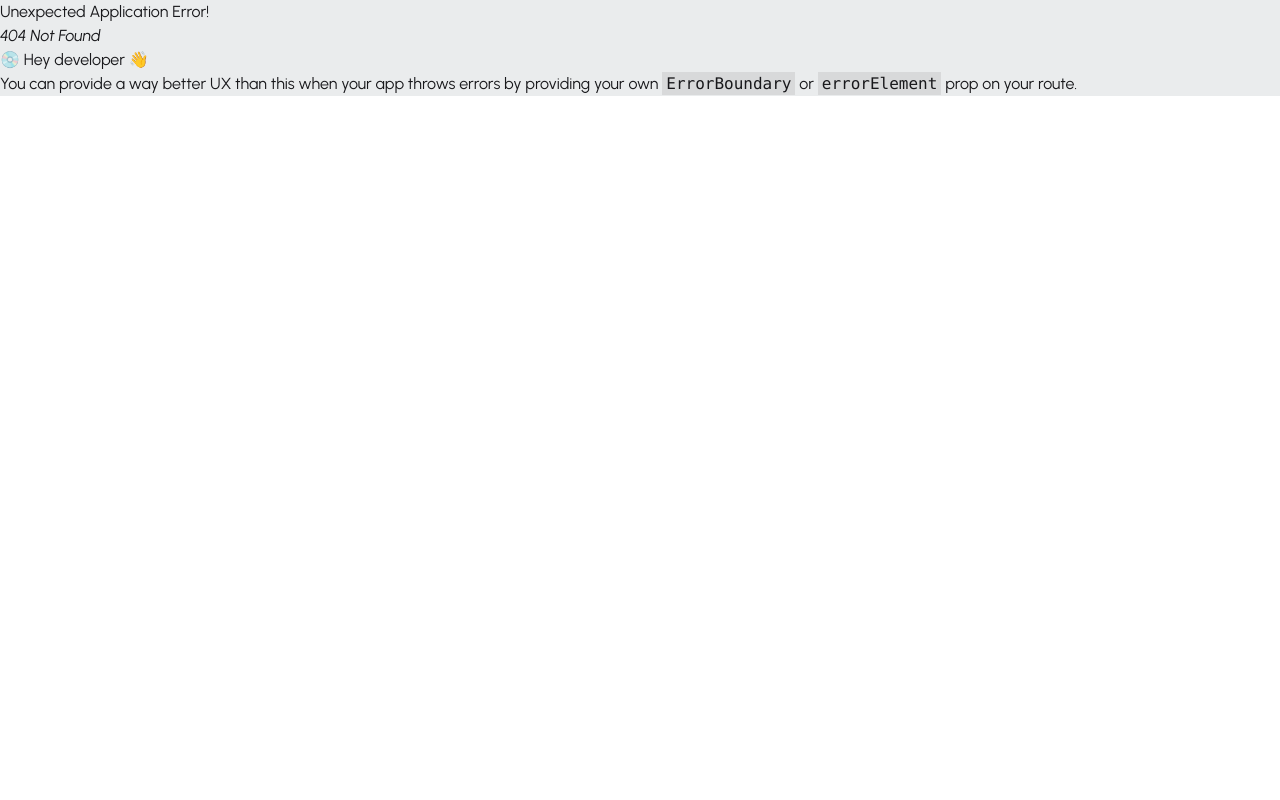
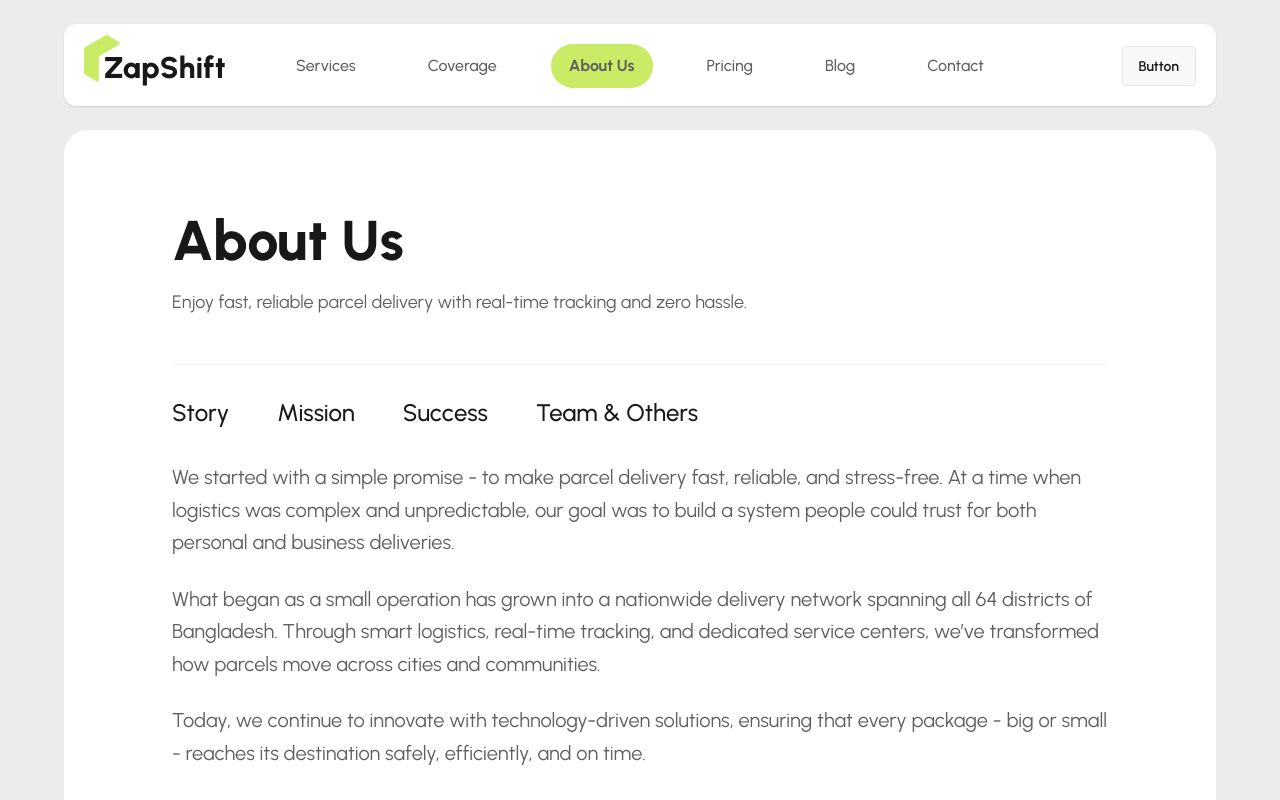
Before and after one commit to Antor-Chowdhury/Zap-Shift-Client, a React (Vite) app: page /about-us in a window 1280 px wide. Before the commit this address had no page. Shown: the top 800 px of the page. Built offline with nearby package versions, Linux system fonts and the light colour scheme.

Commit message:
added about us page

```diff
--- /dev/null
+++ b/src/pages/About_Us/AboutUs.jsx
@@ -0,0 +1,77 @@
+import React from "react";
+import { NavLink, Outlet } from "react-router";
+
+const AboutUs = () => {
+  const links = (
+    <>
+      <NavLink
+        to="story"
+        end
+        className={({ isActive }) =>
+          `font-medium text-base sm:text-xl lg:text-2xl transition whitespace-nowrap
+          ${isActive ? "text-primary font-extrabold" : "hover:text-[#5B6A2E]"}`
+        }
+      >
+        Story
+      </NavLink>
+
+      <NavLink
+        to="mission"
+        className={({ isActive }) =>
+          `font-medium text-base sm:text-xl lg:text-2xl transition whitespace-nowrap
+          ${isActive ? "text-primary font-extrabold" : "hover:text-[#5B6A2E]"}`
+        }
+      >
+        Mission
+      </NavLink>
+
+      <NavLink
+        to="success"
+        className={({ isActive }) =>
+          `font-medium text-base sm:text-xl lg:text-2xl transition whitespace-nowrap
+          ${isActive ? "text-primary font-extrabold" : "hover:text-[#5B6A2E]"}`
+        }
+      >
+        Success
+      </NavLink>
+
+      <NavLink
+        to="team"
+        className={({ isActive }) =>
+          `font-medium text-base sm:text-xl lg:text-2xl transition whitespace-nowrap
+          ${isActive ? "text-primary font-extrabold" : "hover:text-[#5B6A2E]"}`
+        }
+      >
+        Team & Others
+      </NavLink>
+    </>
+  );
+
+  return (
+    <div className="max-w-[90%] mx-auto bg-white px-4 sm:px-8 lg:px-27 py-8 sm:py-14 lg:py-20 rounded-3xl mb-12 sm:mb-16">
+      <div className="mb-8 sm:mb-12">
+        <h2 className="font-extrabold text-3xl sm:text-4xl lg:text-[56px] mb-3 sm:mb-4">
+          About Us
+        </h2>
+        <p className="text-primary-content text-base sm:text-lg">
+          Enjoy fast, reliable parcel delivery with real-time tracking and zero
+          hassle.
+        </p>
+      </div>
+
+      {/* Tabs */}
+      <div className="border-t border-gray-100">
+        <div className="flex gap-6 sm:gap-12 my-6 sm:my-8 overflow-x-auto scrollbar-hide">
+          {links}
+        </div>
+      </div>
+
+      {/* Dynamic content */}
+      <div className="text-base sm:text-lg lg:text-xl text-primary-content mt-6 leading-relaxed">
+        <Outlet />
+      </div>
+    </div>
+  );
+};
+
+export default AboutUs;
--- /dev/null
+++ b/src/pages/About_Us/Mission/Mission.jsx
@@ -0,0 +1,29 @@
+import React from "react";
+
+const Mission = () => {
+  return (
+    <div className="space-y-4 sm:space-y-6 text-base sm:text-lg lg:text-xl leading-relaxed">
+      <p>
+        Our mission is to simplify parcel delivery through reliable logistics,
+        modern technology, and customer-focused service. We aim to remove the
+        stress and uncertainty from shipping, whether it’s a personal package or
+        a business-critical delivery.
+      </p>
+
+      <p>
+        By leveraging real-time tracking, optimized routes, and a strong local
+        presence, we ensure transparency and efficiency at every step of the
+        delivery process. Our systems are designed to scale with our customers’
+        needs.
+      </p>
+
+      <p>
+        We are committed to continuous improvement - enhancing speed,
+        reliability, and accessibility - while maintaining affordability for
+        individuals and businesses across Bangladesh.
+      </p>
+    </div>
+  );
+};
+
+export default Mission;
--- /dev/null
+++ b/src/pages/About_Us/Story/Story.jsx
@@ -0,0 +1,29 @@
+import React from "react";
+
+const Story = () => {
+  return (
+    <div className="space-y-4 sm:space-y-6 text-base sm:text-lg lg:text-xl leading-relaxed">
+      <p>
+        We started with a simple promise - to make parcel delivery fast,
+        reliable, and stress-free. At a time when logistics was complex and
+        unpredictable, our goal was to build a system people could trust for
+        both personal and business deliveries.
+      </p>
+
+      <p>
+        What began as a small operation has grown into a nationwide delivery
+        network spanning all 64 districts of Bangladesh. Through smart
+        logistics, real-time tracking, and dedicated service centers, we’ve
+        transformed how parcels move across cities and communities.
+      </p>
+
+      <p>
+        Today, we continue to innovate with technology-driven solutions,
+        ensuring that every package - big or small - reaches its destination
+        safely, efficiently, and on time.
+      </p>
+    </div>
+  );
+};
+
+export default Story;
--- /dev/null
+++ b/src/pages/About_Us/Success/Success.jsx
@@ -0,0 +1,27 @@
+import React from "react";
+
+const Success = () => {
+  return (
+    <div className="space-y-4 sm:space-y-6 text-base sm:text-lg lg:text-xl leading-relaxed">
+      <p>
+        Our success is measured by the trust our customers place in us every
+        day. With thousands of parcels delivered successfully, we’ve built a
+        reputation for reliability, speed, and accountability.
+      </p>
+
+      <p>
+        From individual senders to growing businesses, our platform has enabled
+        seamless deliveries across urban and rural areas alike. Our expanding
+        service center network ensures local expertise in every district.
+      </p>
+
+      <p>
+        Each successful delivery motivates us to raise the bar - improving our
+        operations, expanding coverage, and delivering consistent excellence
+        nationwide.
+      </p>
+    </div>
+  );
+};
+
+export default Success;
--- /dev/null
+++ b/src/pages/About_Us/Team/Team.jsx
@@ -0,0 +1,26 @@
+import React from "react";
+
+const Team = () => {
+  return (
+    <div className="space-y-4 sm:space-y-6 text-base sm:text-lg lg:text-xl leading-relaxed">
+      <p>
+        Behind every successful delivery is a dedicated team working tirelessly
+        to make it happen. Our team includes logistics experts, engineers,
+        operations managers, and customer support professionals.
+      </p>
+
+      <p>
+        Collaboration and accountability define our culture. From planning
+        routes to resolving customer queries, every team member plays a vital
+        role in delivering a seamless experience.
+      </p>
+
+      <p>
+        As we grow, we continue to invest in our people - fostering innovation,
+        skill development, and a shared commitment to excellence.
+      </p>
+    </div>
+  );
+};
+
+export default Team;
--- a/src/routes/router.jsx
+++ b/src/routes/router.jsx
@@ -2,6 +2,11 @@ import { createBrowserRouter } from "react-router";
 import RootLayout from "../layouts/RootLayout";
 import Home from "../pages/Home/Home/Home";
 import Coverage from "../pages/Coverage/Coverage";
+import AboutUs from "../pages/About_Us/AboutUs";
+import Story from "../pages/About_Us/Story/Story";
+import Mission from "../pages/About_Us/Mission/Mission";
+import Success from "../pages/About_Us/Success/Success";
+import Team from "../pages/About_Us/Team/Team";
 
 const router = createBrowserRouter([
   {
@@ -17,6 +22,32 @@ const router = createBrowserRouter([
         Component: Coverage,
         loader: () => fetch("/warehouses.json").then((res) => res.json()),
       },
+      {
+        path: "about-us",
+        Component: AboutUs,
+        children: [
+          {
+            index: true,
+            Component: Story,
+          },
+          {
+            path: "story",
+            Component: Story,
+          },
+          {
+            path: "mission",
+            Component: Mission,
+          },
+          {
+            path: "success",
+            Component: Success,
+          },
+          {
+            path: "team",
+            Component: Team,
+          },
+        ],
+      },
     ],
   },
 ]);
```
